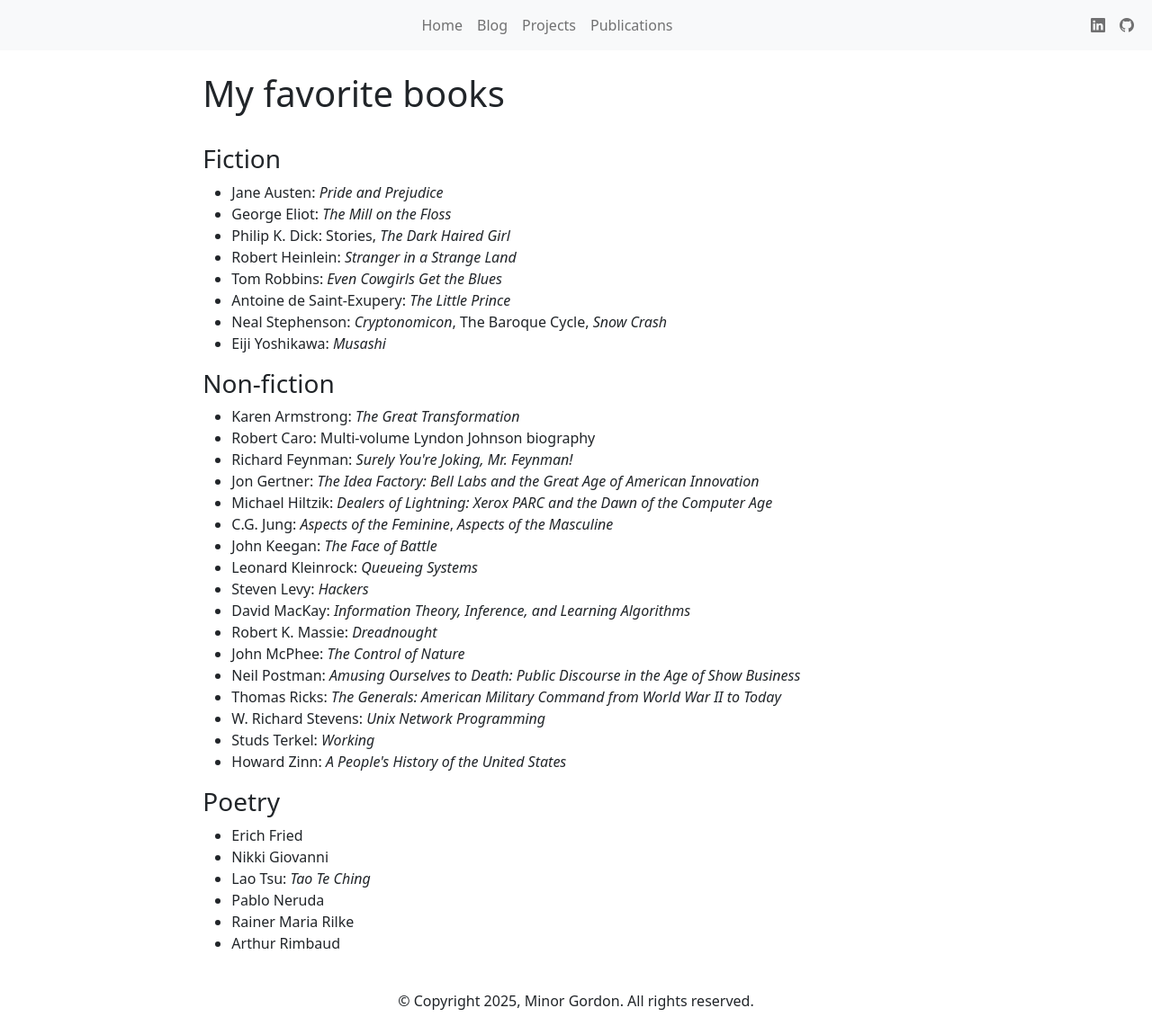
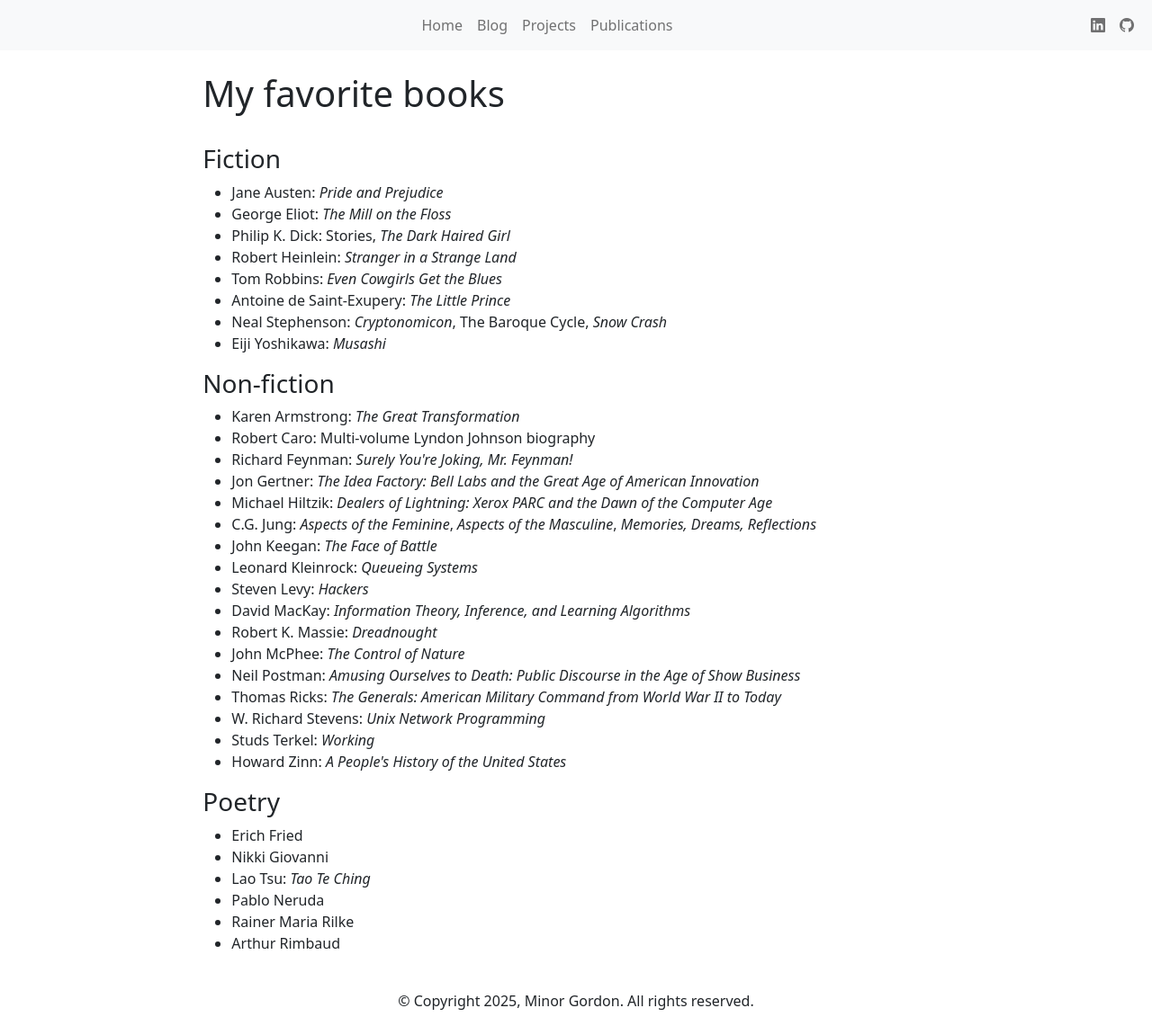
Before and after one commit to minorg/minorgordon.net, a Jekyll site: the page built from favorite-books.html, in a window 1280 px wide. Shown: the whole page at 90% size. Built offline with Jekyll 4.4.1, drawn with Linux system fonts in a browser that asks for light colours; nearby versions of some CDN libraries.

Commit message:
add favorite books

```diff
--- a/favorite-books.html
+++ b/favorite-books.html
@@ -36,7 +36,7 @@ title: Favorite books
                 <li>Jon Gertner: <i>The Idea Factory: Bell Labs and the Great Age of American Innovation</i></li>
                 <li>Michael Hiltzik: <i>Dealers of Lightning: Xerox PARC and the Dawn of the Computer Age</i></li>
                 <li>C.G. Jung: <i>Aspects of the Feminine</i>, <i>Aspects
-                        of the Masculine</i></li>
+                        of the Masculine</i>, <i>Memories, Dreams, Reflections</i></li>
                 <li>John Keegan: <i>The Face of Battle</i></li>
                 <li>Leonard Kleinrock: <i>Queueing Systems</i></li>
                 <li>Steven Levy: <i>Hackers</i></li>
```
